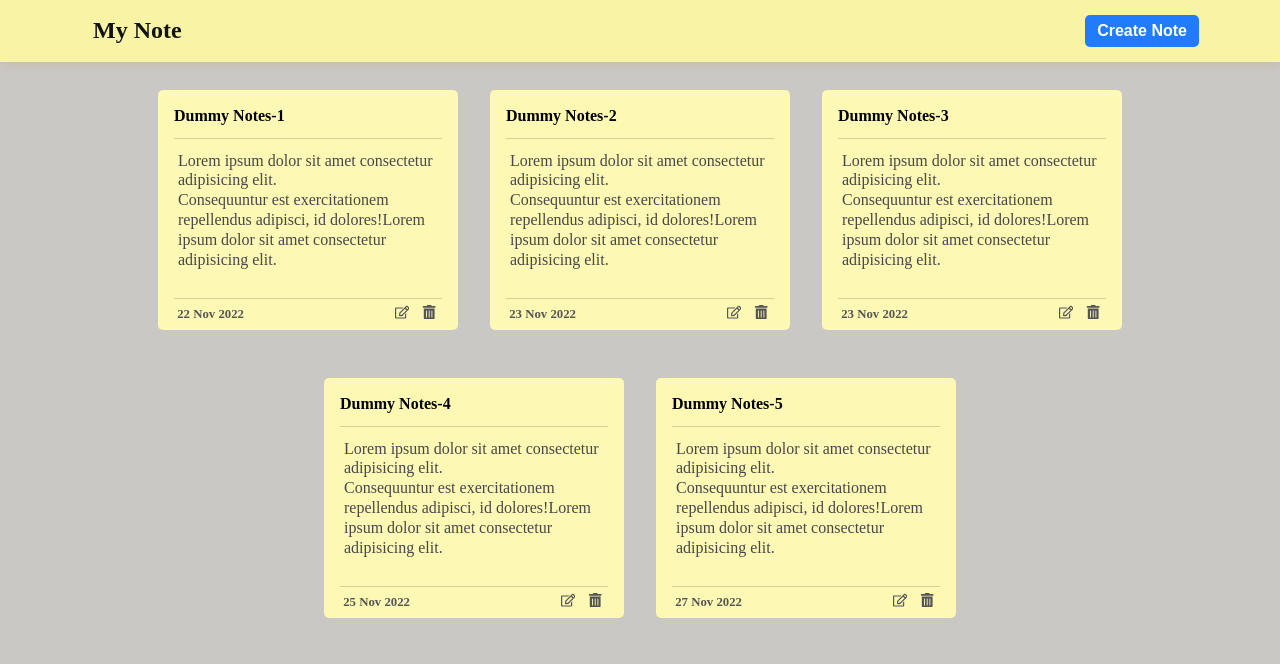
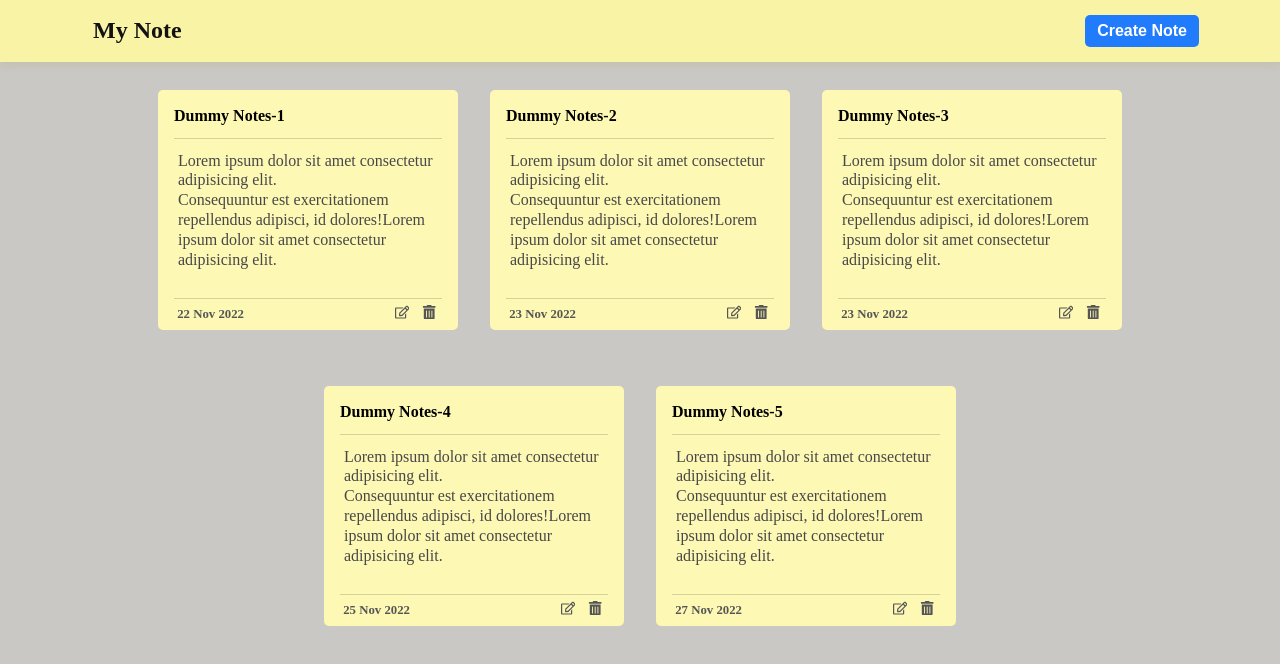
Before and after one commit to ShofiqulShuvo/simple-note-todo-app, a React (Create React App) app: page / in a window 1280 px wide. Shown: the top 664 px of the page. Built offline with nearby package versions, Linux system fonts and the light colour scheme.

Commit message:
css issue

```diff
--- a/src/assets/css/note.module.css
+++ b/src/assets/css/note.module.css
@@ -4,7 +4,7 @@
     background-color: #fdf8b3;
     width: 300px;
     height: 240px;
-    margin: 1rem 1rem 2rem;
+    margin: 1rem 1rem 2.5rem;
     padding: 1rem 1rem 0;
     border-radius: 5px;
     display: flex;
```
